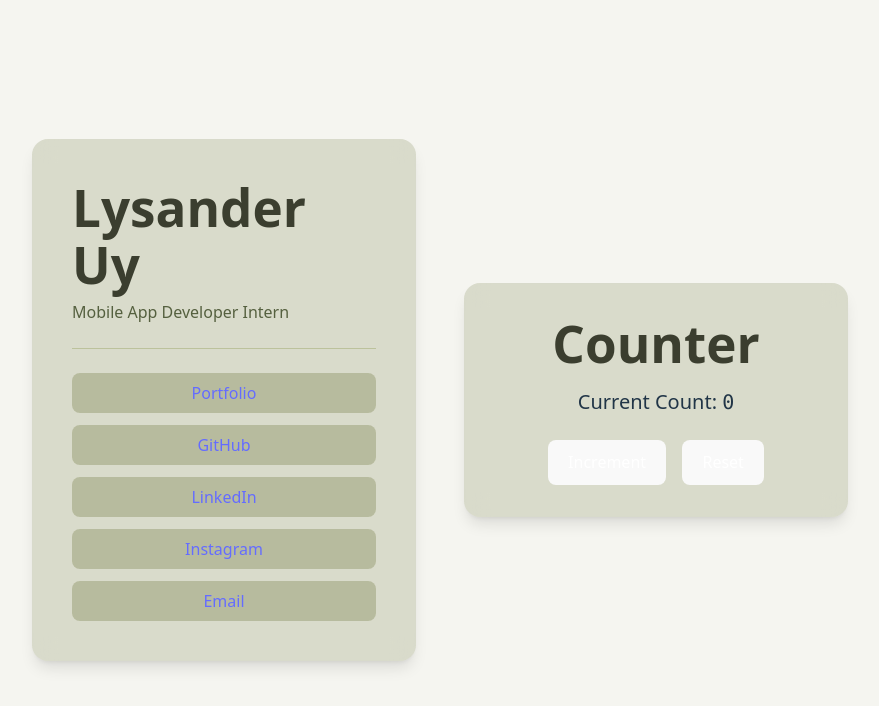
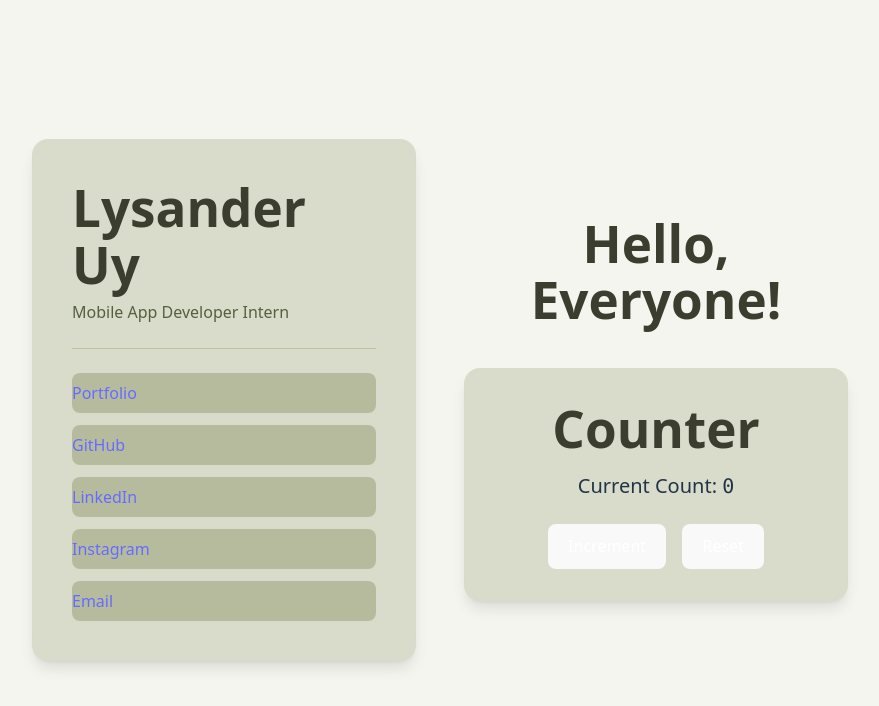
Before and after one commit to lysanderuy/lysanderuy-focusbear-mobdev-internship, a React (Vite) app in the folder milestones/milestone-5-react-fundamentals/react-app/: page / in a window 1280 px wide. Shown: the top 706 px of the page, without its empty margins (200-1079 px from the left). Built offline with nearby package versions, Linux system fonts and the light colour scheme.

Commit message:
feat: add HelloWorld component and update App layout

```diff
--- a/milestones/milestone-5-react-fundamentals/react-app/src/App.jsx
+++ b/milestones/milestone-5-react-fundamentals/react-app/src/App.jsx
@@ -1,9 +1,10 @@
 import React from "react";
 import Counter from "./Counter";
+import HelloWorld from "./HelloWord";
 
 export default function App() {
   return (
-    <div className="w-screen h-screen bg-[#F5F5F0] flex items-center justify-center relative overflow-hidden px-4">
+    <main className="w-screen h-screen bg-[#F5F5F0] flex items-center justify-center px-4 overflow-hidden">
       {/* Main container: flex-col on mobile, flex-row on md+ */}
       <div className="flex flex-col md:flex-row items-center justify-center gap-12 w-full max-w-6xl">
         {/* Profile Card */}
@@ -15,7 +16,7 @@ export default function App() {
           <div className="border-t border-[#BCC29C] my-6"></div>
 
           {/* Social Links */}
-          <div className="flex flex-col gap-3 mt-4 text-center md:text-center">
+          <div className="flex flex-col gap-3 mt-4 text-center md:text-left">
             <a
               href="https://lysanderuy.my.canva.site/"
               target="_blank"
@@ -53,11 +54,12 @@ export default function App() {
           </div>
         </div>
 
-        {/* Counter Component */}
-        <div className="w-full max-w-sm flex justify-center">
+        {/* Right Column: HelloWorld + Counter */}
+        <div className="flex flex-col w-full max-w-sm items-center justify-center gap-6">
+          <HelloWorld name="Everyone" />
           <Counter />
         </div>
       </div>
-    </div>
+    </main>
   );
 }
--- /dev/null
+++ b/milestones/milestone-5-react-fundamentals/react-app/src/HelloWord.jsx
@@ -0,0 +1,9 @@
+import React from "react";
+
+export default function HelloWorld({ name }) {
+  return (
+    <div className="p-4 text-center">
+      <h1 className="text-2xl font-bold text-[#3B3E2F]">Hello, {name}!</h1>
+    </div>
+  );
+}
```
